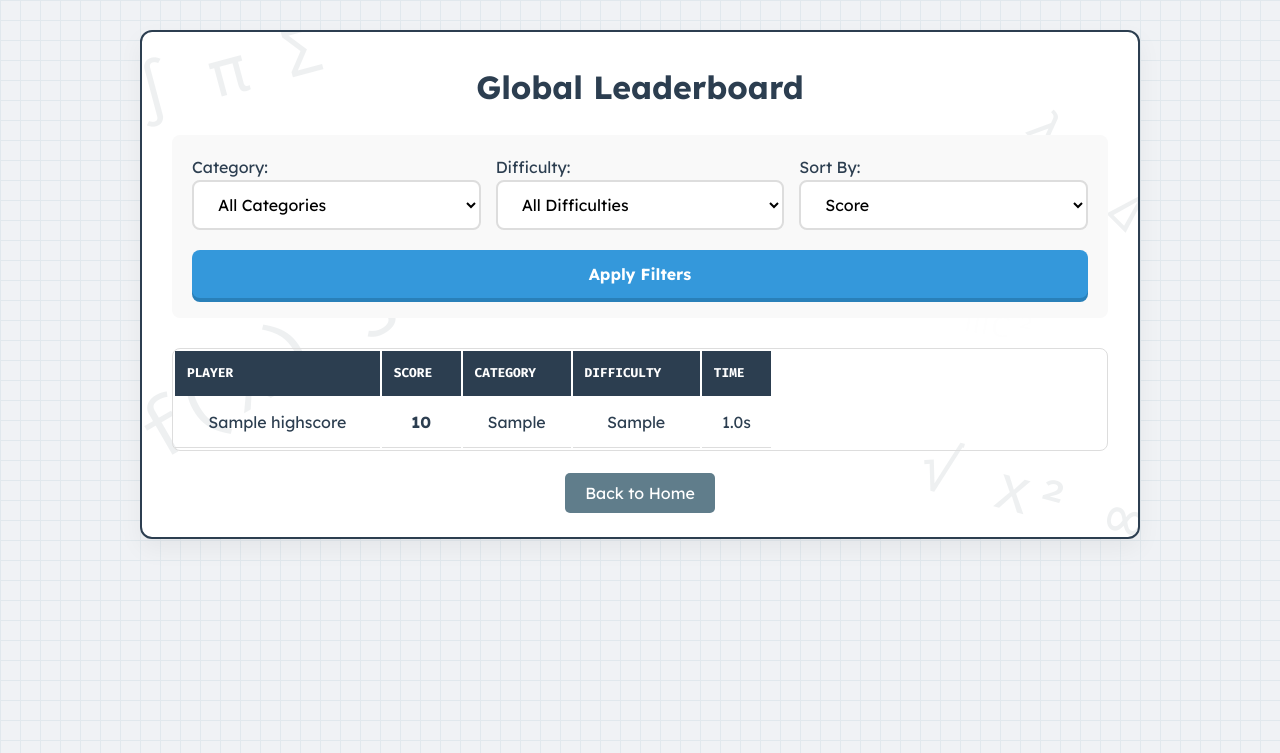
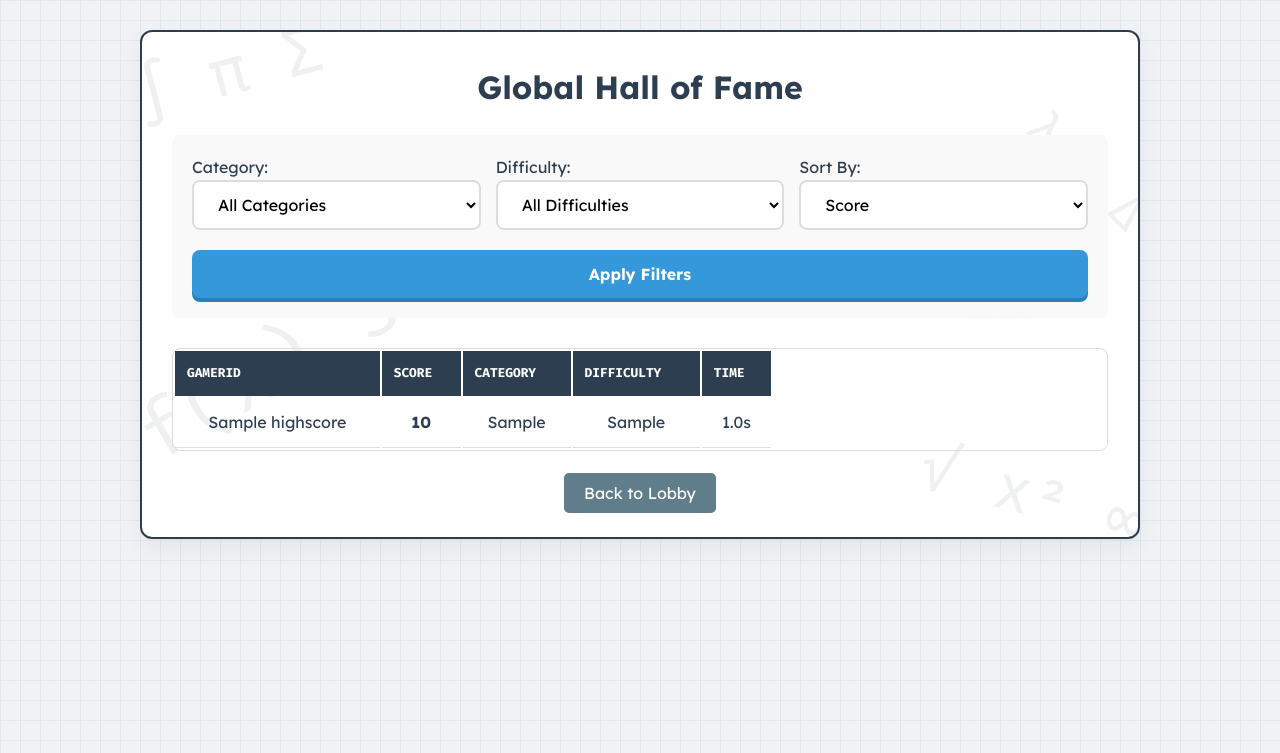
Before and after one commit to bindalmax/MathPuzzle, a Flask app: page /leaderboard in a window 1280 px wide. Shown: the top 753 px of the page. Run offline with Flask 3, Linux system fonts and the light colour scheme; tables that the repository leaves empty hold one stand-in row (values such as "Sample post").

Commit message:
• Feature: Rebranded player identifiers to GamerId across the entire web application UI. • Validation: Implemented a GamerId uniqueness check for multiplayer rooms; users are now blocked from joining a lobby if their chosen ID is already in use by an active player in that room. • UI/UX: Updated the leaderboard to "Global Hall of Fame" and adjusted all labels and placeholders to align with the new gaming terminology. • Refactoring: Maintained internal backend and database consistency by mapping the user-facing GamerId to the existing player_name architecture.

```diff
--- a/app.py
+++ b/app.py
@@ -35,14 +35,20 @@ rooms = {}
 @app.route('/', methods=['GET', 'POST'])
 def index():
     if request.method == 'POST':
-        session['player_name'] = request.form['player_name']
+        player_name = request.form['player_name'].strip()
 
+        # Handle joining an existing room
         join_room_id = request.form.get('join_room_id')
         if join_room_id:
             if join_room_id in rooms:
                 if rooms[join_room_id].get('is_started'):
                      return render_template('index.html', error="Game already started", active_rooms={k: v for k, v in rooms.items() if not v.get('is_started')})
 
+                # Uniqueness Check: Don't allow duplicate GamerIds in the same lobby
+                if player_name in rooms[join_room_id]['players']:
+                    return render_template('index.html', error=f"GamerId '{player_name}' is already taken in this room.", active_rooms={k: v for k, v in rooms.items() if not v.get('is_started')})
+
+                session['player_name'] = player_name
                 session['multiplayer'] = True
                 session['room_id'] = join_room_id
                 session['category'] = rooms[join_room_id]['category']
@@ -53,7 +59,8 @@ def index():
             else:
                 return render_template('index.html', error="Room not found", active_rooms={k: v for k, v in rooms.items() if not v.get('is_started')})
 
-        # Set Defaults
+        # New Room or Single Player
+        session['player_name'] = player_name
         session['category'] = request.form.get('category', 'percentage')
         session['difficulty'] = request.form.get('difficulty', 'medium')
         session['mode'] = request.form.get('mode', 'time')
@@ -87,6 +94,7 @@ def index():
         session['multiplayer'] = False
         return redirect(url_for('game'))
 
+    # Only show rooms that haven't started
     visible_rooms = {k: v for k, v in rooms.items() if not v.get('is_started')}
     return render_template('index.html', active_rooms=visible_rooms)
 
@@ -153,7 +161,6 @@ def submit_answer():
                 if room_id in rooms and player_name in rooms[room_id]['scores']:
                     rooms[room_id]['scores'][player_name] = session['score']
                     rooms[room_id]['last_activity'] = time.time()
-                    # Ensure full room state is emitted
                     socketio.emit('score_update',
                                   {'players': rooms[room_id]['scores']},
                                   room=room_id)
@@ -189,7 +196,6 @@ def game_over():
                 rooms[room_id]['results'] = rooms[room_id]['scores'].copy()
                 rooms[room_id]['last_activity'] = time.time()
                 room_results = rooms[room_id]['results']
-                # Final broadcast of all scores
                 socketio.emit('score_update', {'players': rooms[room_id]['scores']}, room=room_id)
 
     session.pop('start_time', None)
@@ -284,7 +290,6 @@ def handle_join(data):
         if name and name not in rooms[room]['players']:
             rooms[room]['players'].append(name)
             rooms[room]['scores'][name] = 0
-        # Send full list of scores to the new joiner
         emit('score_update', {'players': rooms[room]['scores']}, room=room)
         emit('update_players', rooms[room]['players'], room=room)
 
@@ -316,5 +321,4 @@ def handle_disconnect():
             room_data['active_connections'].remove(sid)
 
 if __name__ == '__main__':
-    # Using specific port 5005
     socketio.run(app, debug=True, host='0.0.0.0', port=5005, ssl_context='adhoc', allow_unsafe_werkzeug=True)
--- a/templates/game.html
+++ b/templates/game.html
@@ -64,7 +64,7 @@
 {% block content %}
     {% if session.get('multiplayer') %}
     <aside class="live-scores">
-        <h3>Live Leaderboard</h3>
+        <h3>Gamer Scores</h3>
         <ul id="score-list">
             <li id="score-item-{{ session.get('player_name') }}" style="font-weight:bold; color:var(--accent-color);">
                 ★ {{ session.get('player_name') }} (You): {{ score }} pts
--- a/templates/leaderboard.html
+++ b/templates/leaderboard.html
@@ -1,6 +1,6 @@
 {% extends "base.html" %}
 
-{% block title %}Math Game - Leaderboard{% endblock %}
+{% block title %}Math Game - Hall of Fame{% endblock %}
 
 {% block extra_style %}
     .filters {
@@ -21,7 +21,7 @@
 {% endblock %}
 
 {% block content %}
-    <h1>Global Leaderboard</h1>
+    <h1>Global Hall of Fame</h1>
 
     <section class="filters">
         <form method="get" action="{{ url_for('leaderboard') }}">
@@ -51,7 +51,7 @@
                     <select name="sort_by" id="sort_by" style="width:100%;">
                         <option value="score" {{ 'selected' if sort_by == 'score' }}>Score</option>
                         <option value="time" {{ 'selected' if sort_by == 'time' }}>Time Taken</option>
-                        <option value="name" {{ 'selected' if sort_by == 'name' }}>Player Name</option>
+                        <option value="name" {{ 'selected' if sort_by == 'name' }}>GamerId</option>
                     </select>
                 </div>
             </div>
@@ -63,7 +63,7 @@
         <table>
             <thead>
                 <tr>
-                    <th>Player</th>
+                    <th>GamerId</th>
                     <th>Score</th>
                     <th>Category</th>
                     <th>Difficulty</th>
@@ -81,7 +81,7 @@
                 </tr>
                 {% else %}
                 <tr>
-                    <td colspan="5" style="text-align:center; padding: 30px;">No scores found. Be the first to play!</td>
+                    <td colspan="5" style="text-align:center; padding: 30px;">No Gamer scores found. Start a new session!</td>
                 </tr>
                 {% endfor %}
             </tbody>
@@ -89,6 +89,6 @@
     </div>
 
     <div style="margin-top: 30px;">
-        <a href="{{ url_for('index') }}" style="text-decoration:none; background:#607D8B; color:white; padding:10px 20px; border-radius:5px;">Back to Home</a>
+        <a href="{{ url_for('index') }}" style="text-decoration:none; background:#607D8B; color:white; padding:10px 20px; border-radius:5px;">Back to Lobby</a>
     </div>
 {% endblock %}
```
Also changed, not shown: templates/game_over.html (+7 -7 lines), templates/index.html (+4 -9 lines), tests/e2e/test_multiplayer.py (+5 -7 lines), tests/e2e/test_ui_automation.py (+57 -26 lines), tests/integration/test_app.py (+22 -15 lines).
